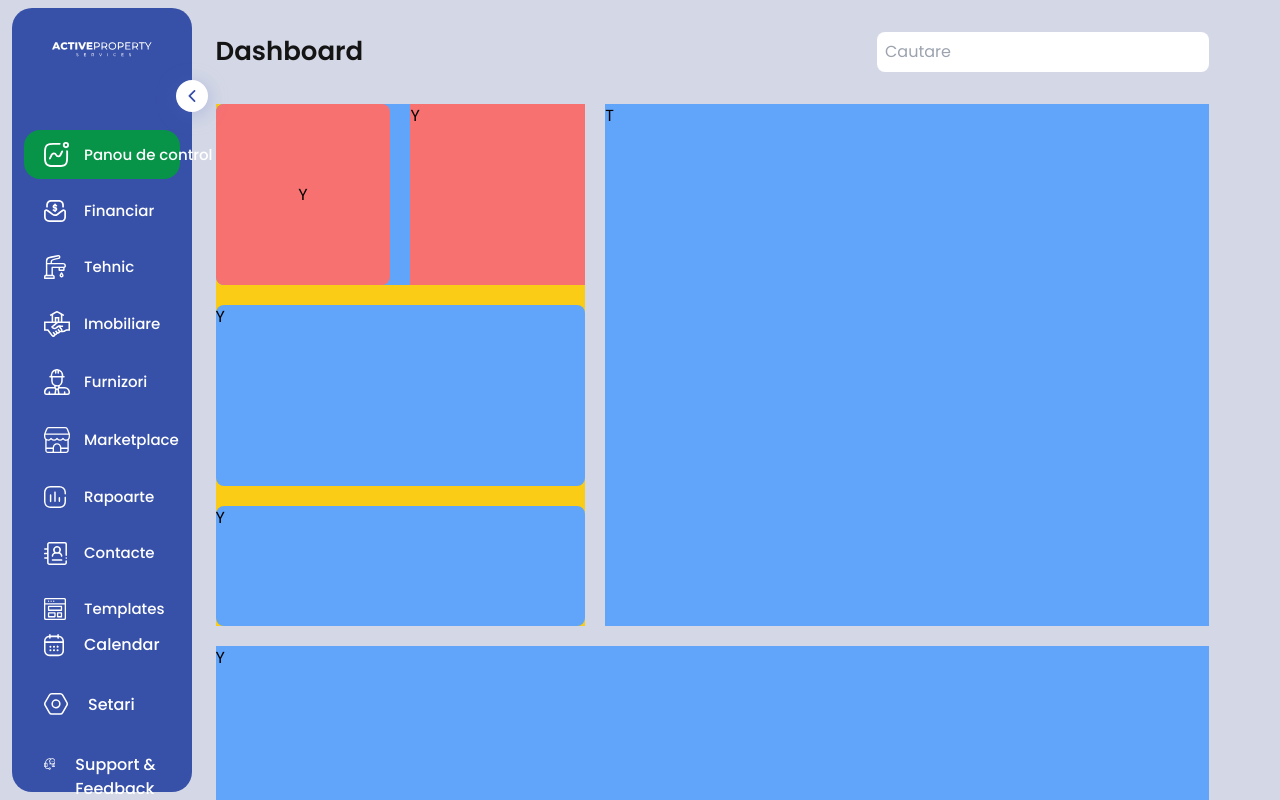
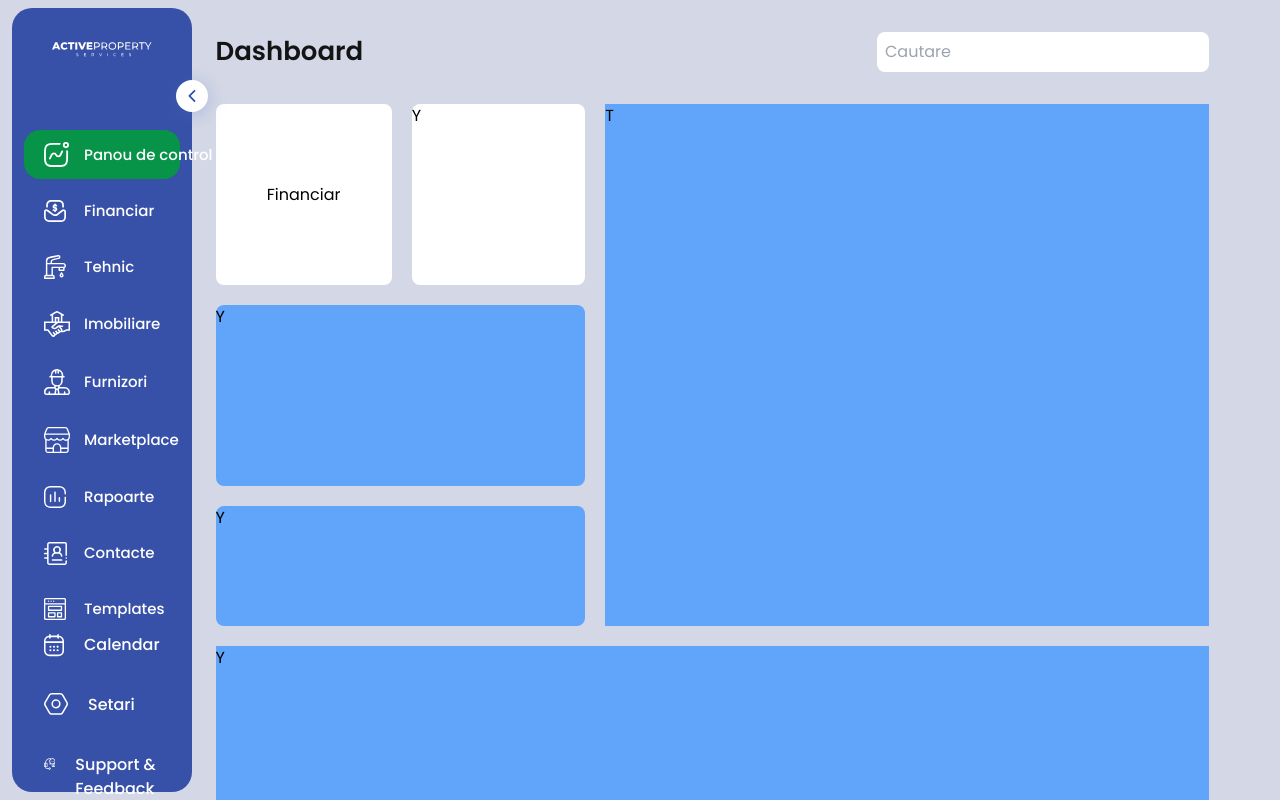
Before and after one commit to GeluHorotan/active-property-services, a Next.js app: page / in a window 1280 px wide. Shown: the top 800 px of the page. Built offline with nearby package versions, Linux system fonts and the light colour scheme.

Commit message:
fix: layout for quick action cards

```diff
--- a/app/page.tsx
+++ b/app/page.tsx
@@ -7,13 +7,13 @@ export default function Home() {
       </div>
 
       <div className=" w-full h-full grid grid-cols-13  gap-5">
-        <div className="bg-yellow-400 col-span-5  ">
+        <div className=" col-span-5  ">
           <div className="flex items-center flex-wrap gap-5 ">
-            <div className=" w-full h-[181px] bg-blue-400 rounded-lg flex items-center justify-between gap-5">
-              <div className="w-1/2 h-full bg-red-400 rounded-lg flex items-center justify-center">
-                Y
+            <div className=" w-full h-[181px]  rounded-lg flex items-center justify-between gap-5">
+              <div className="w-1/2 h-full p-5  bg-white rounded-lg flex items-center justify-center">
+                Financiar
               </div>
-              <div className="w-1/2 h-full bg-red-400">Y</div>
+              <div className="w-1/2 h-full bg-white rounded-lg">Y</div>
             </div>
             <div className="w-full h-[181px] bg-blue-400 rounded-lg">Y</div>
             <div className=" w-full h-[120px] bg-blue-400 rounded-lg">Y</div>
```
